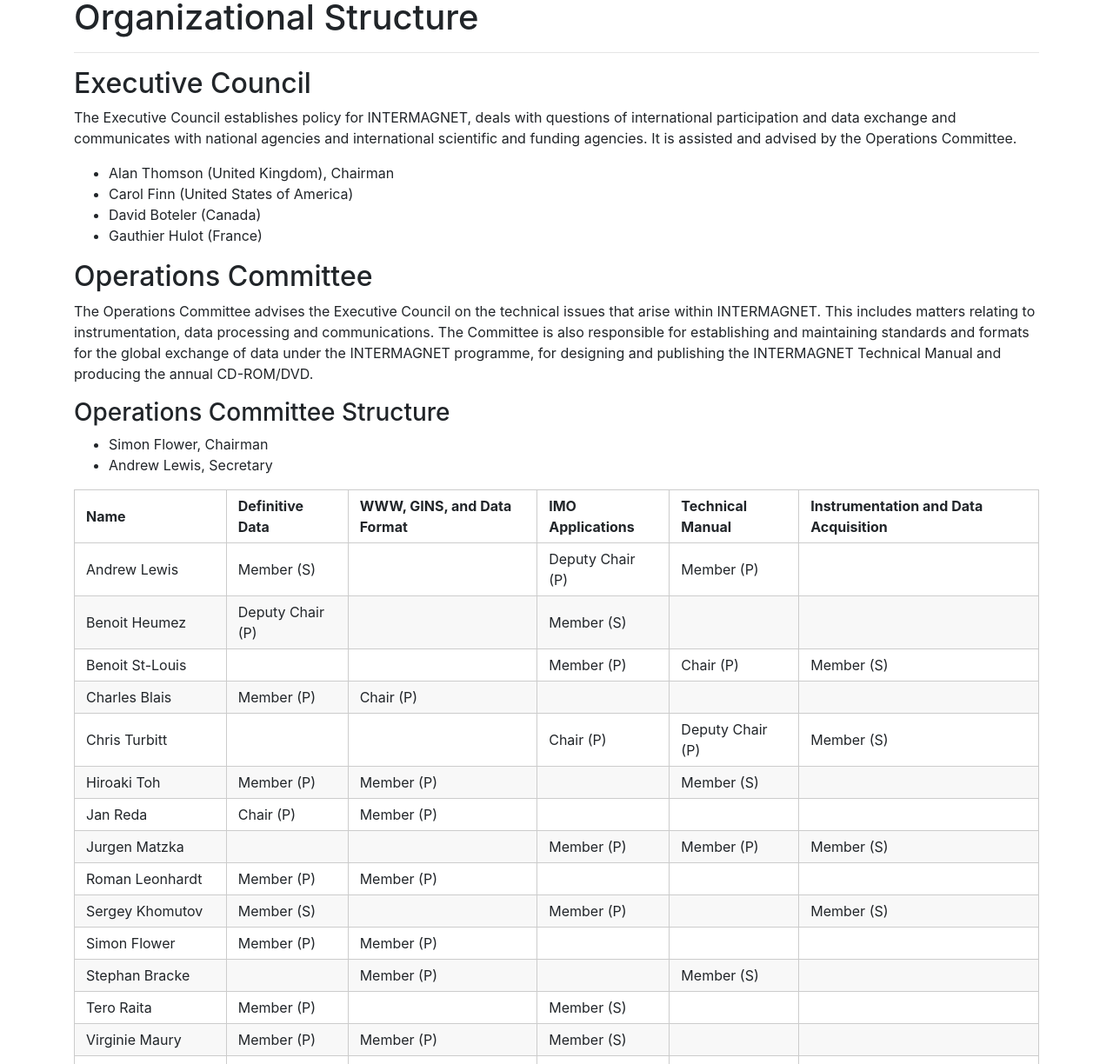
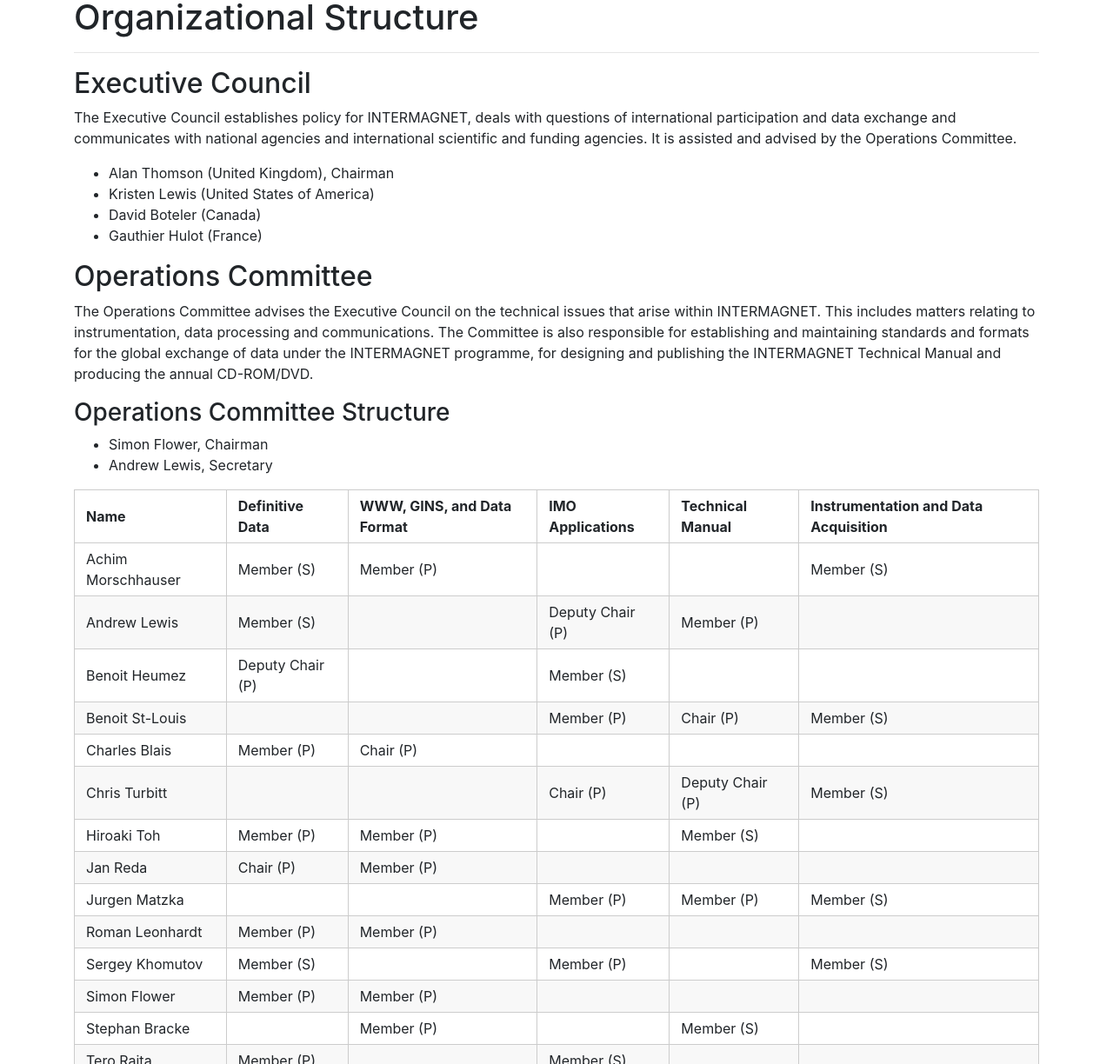
Before and after one commit to INTERMAGNET/intermagnet.github.io, a Jekyll site: the page built from structure.md, in a window 1280 px wide and 1400 px high, cut to the strip 176-1400 px from the top of the window. Shown: the whole strip at 87% size. Built offline with Jekyll 4.4.1, drawn with Linux system fonts in a browser that asks for light colours; some of the changed text lies outside the part shown.

Commit message:
minor updates to structure.md

```diff
--- a/structure.md
+++ b/structure.md
@@ -7,7 +7,7 @@
 The Executive Council establishes policy for INTERMAGNET, deals with questions of international participation and data exchange and communicates with national agencies and international scientific and funding agencies. It is assisted and advised by the Operations Committee.
 
 - Alan Thomson (United Kingdom), Chairman
-- Carol Finn (United States of America)
+- Kristen Lewis (United States of America)
 - David Boteler (Canada)
 - Gauthier Hulot (France)
 
@@ -22,6 +22,7 @@
 
 | Name | Definitive Data | WWW, GINS, and Data Format | IMO Applications | Technical Manual | Instrumentation and Data Acquisition |
 |------|-----------------|----------------------------|------------------|------------------|--------------------------------------|
+| Achim Morschhauser | Member (S) | Member (P) | | | Member (S) |
 | Andrew Lewis | Member (S) | | Deputy Chair (P) | Member (P) | |
 | Benoit Heumez | Deputy Chair (P) | | Member (S) | | |
 | Benoit St-Louis | | | Member (P) | Chair (P) | Member (S) |
```
Also changed, not shown: other parts of structure.md (+0 -1 lines).
